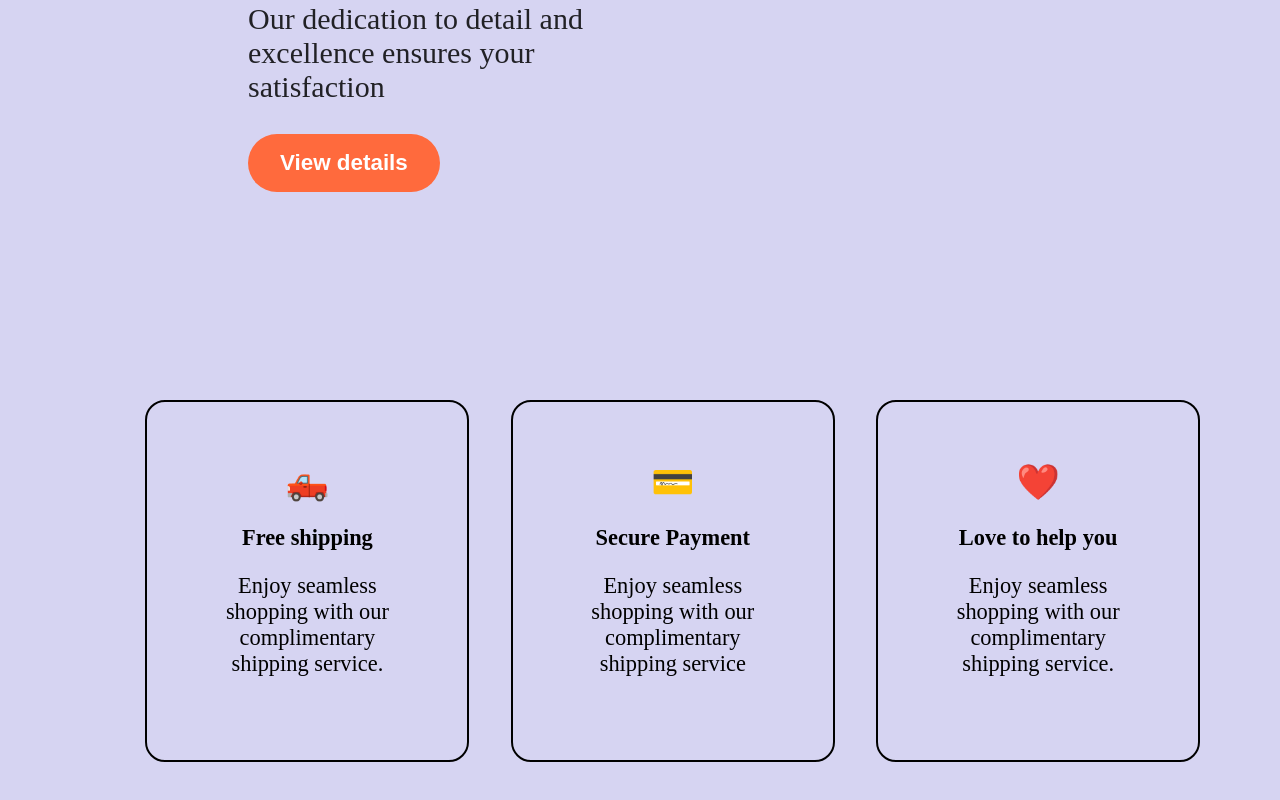
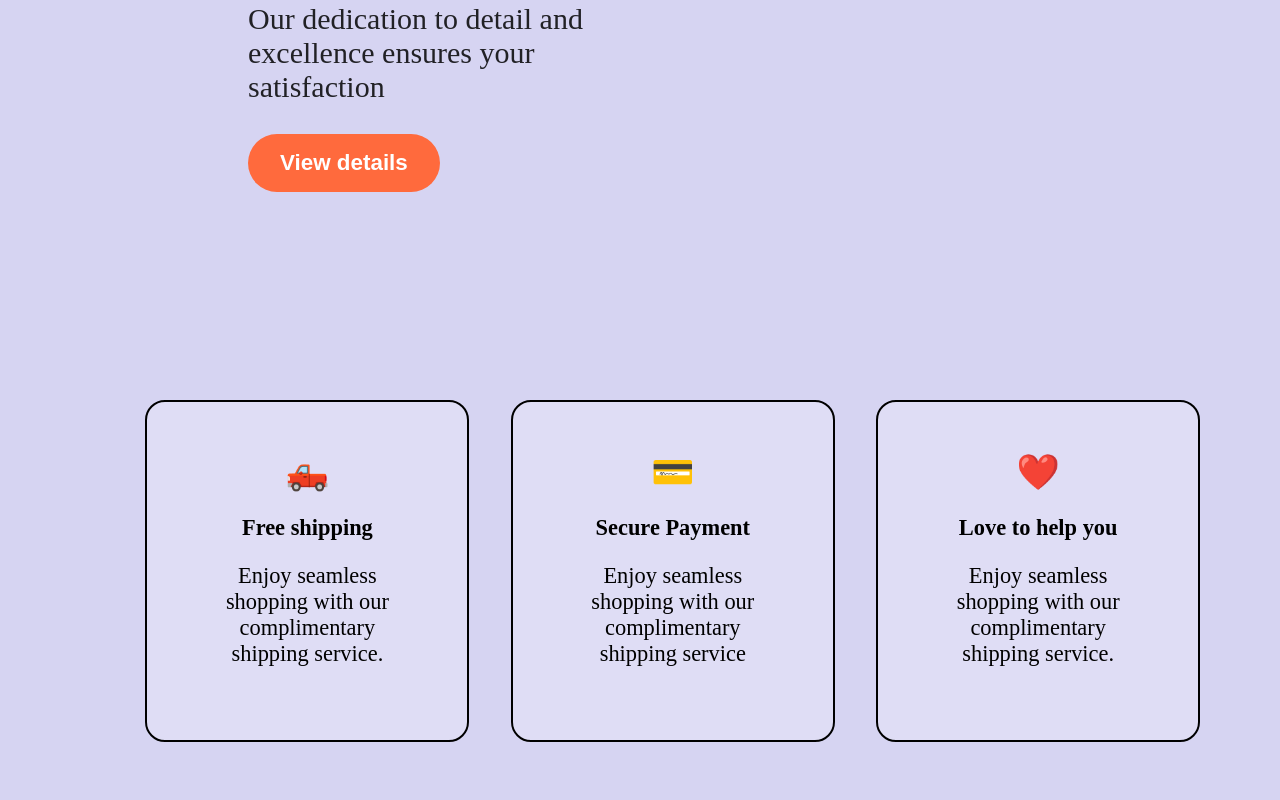
Before and after one commit to AddyJaime/nike, a React (Vite) app: page / in a window 1280 px wide. Shown: the part 2654-3454 px from the top of the page. Built offline with nearby package versions, Linux system fonts and the light colour scheme.

Commit message:
shipping boxes completed

```diff
--- a/src/components/Shipping /Shipping.css
+++ b/src/components/Shipping /Shipping.css
@@ -8,14 +8,22 @@
 }
 
 .shipping-tems {
-  max-width: 200px;
+  max-width: 180px;
   width: auto;
-  min-height: 100px;
+  min-height: 80px;
   flex: 1;
   text-align: center;
   border: 2px solid black;
   border-radius: 20px;
-  padding: 60px;
+  padding: 50px 70px;
+  transition: transform 0.3s ease, box-shadow 0.3s ease;
+  background-color: rgba(255, 255, 255, 0.209);
+}
+
+.shipping-tems:hover {
+  cursor: pointer;
+  transform: scale(1.1);
+  box-shadow: 0px 6px 15px rgba(0, 0, 0, 0.4);
 }
 
 .shipping span {
```
